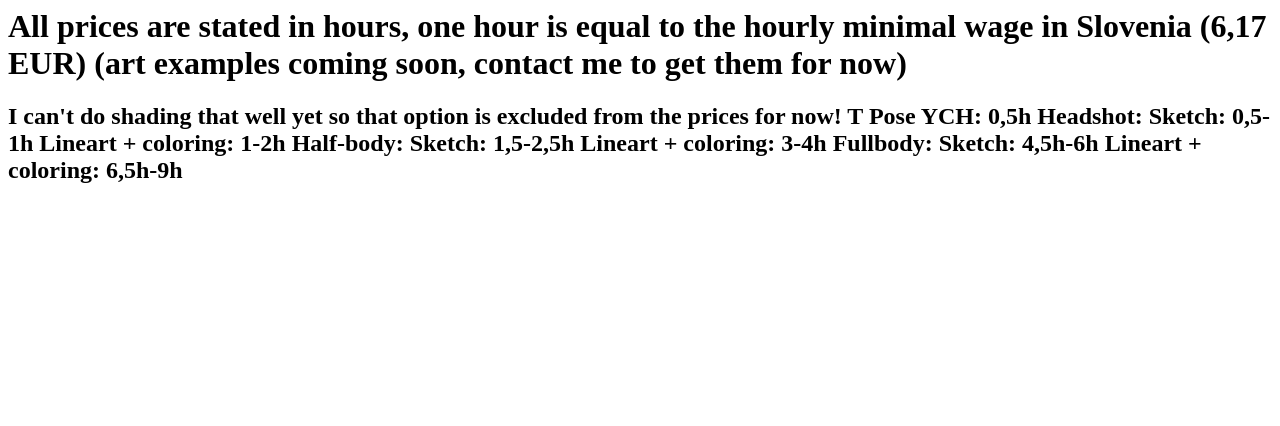
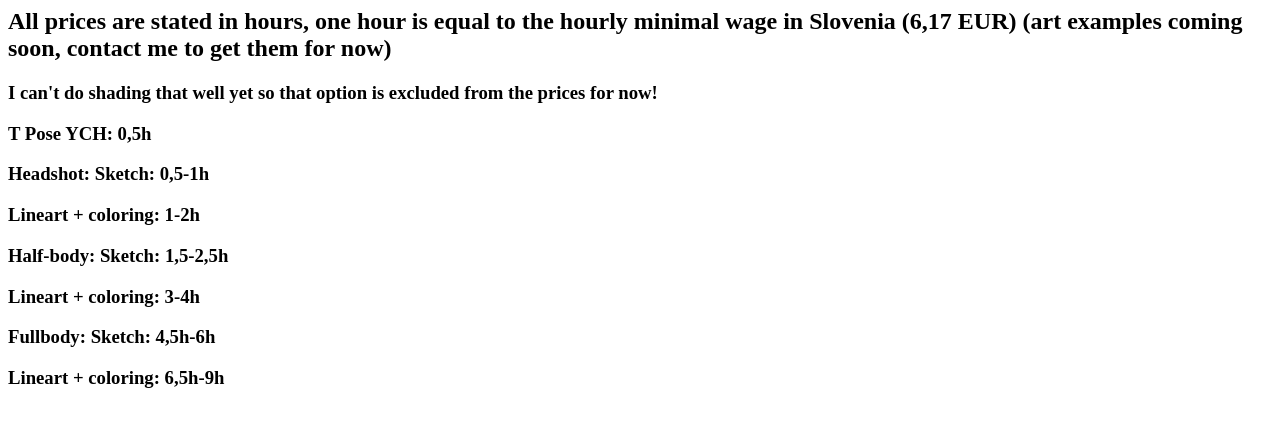
Before and after one commit to NightBush/prices, a plain HTML site: page index.html in a window 1280 px wide. Drawn offline with Linux system fonts and the light colour scheme.

Commit message:
Update index.html

```diff
--- a/index.html
+++ b/index.html
@@ -1,9 +1,9 @@
-<h1>All prices are stated in hours, one hour is equal to the hourly minimal wage in Slovenia (6,17 EUR) (art examples coming soon, contact me to get them for now)</h1>
-<h2>I can't do shading that well yet so that option is excluded from the prices for now!
-T Pose YCH: 0,5h
-Headshot: Sketch: 0,5-1h
-          Lineart + coloring: 1-2h
-Half-body: Sketch: 1,5-2,5h
-           Lineart + coloring: 3-4h
-Fullbody: Sketch: 4,5h-6h
-          Lineart + coloring: 6,5h-9h</h2>
+<h2>All prices are stated in hours, one hour is equal to the hourly minimal wage in Slovenia (6,17 EUR) (art examples coming soon, contact me to get them for now)</h2>
+<h3>I can't do shading that well yet so that option is excluded from the prices for now!</h3>
+<h3>T Pose YCH: 0,5h</h3>
+<h3>Headshot: Sketch: 0,5-1h</h3>
+          <h3>Lineart + coloring: 1-2h</h3>
+<h3>Half-body: Sketch: 1,5-2,5h</h3>
+           <h3>Lineart + coloring: 3-4h</h3>
+<h3>Fullbody: Sketch: 4,5h-6h</h3>
+         <h3> Lineart + coloring: 6,5h-9h</h3>
```
